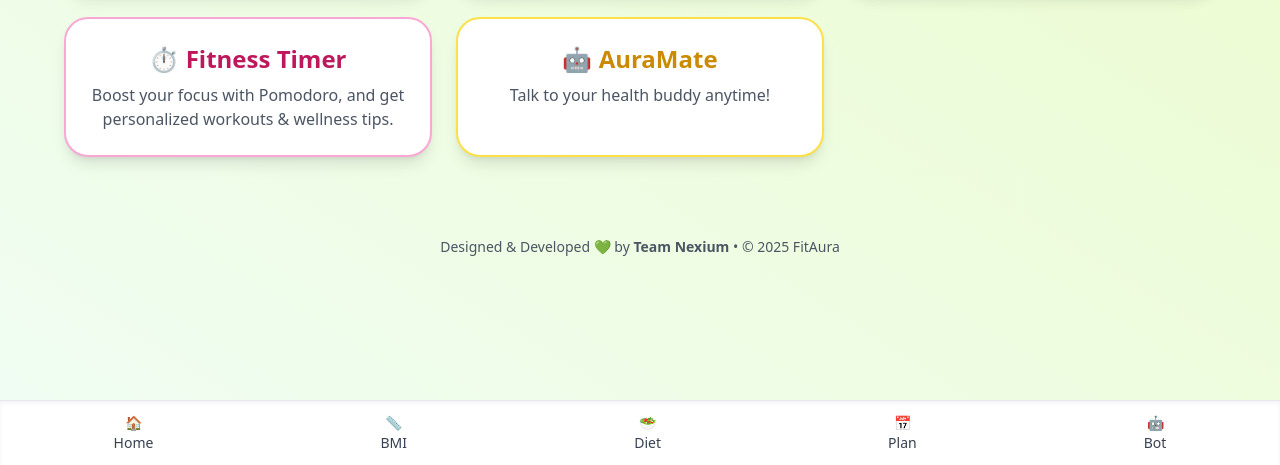
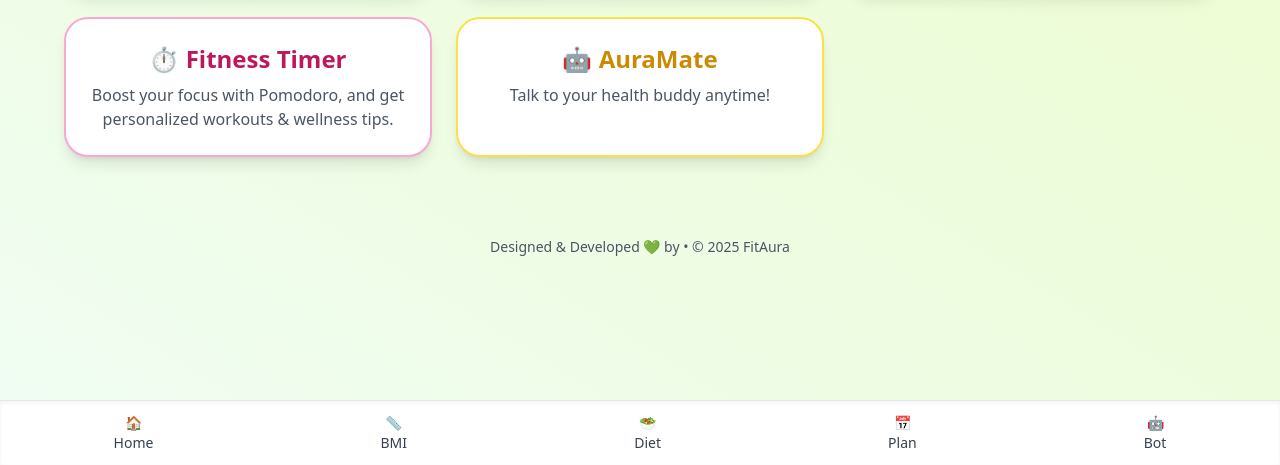
Before and after one commit to pavani-1629/FitAura, a Flask app: page /index in a window 1280 px wide. Shown: the part 335-800 px from the top of the page. Run offline with Flask 3, Linux system fonts and the light colour scheme; some libraries are stand-ins or nearby versions.

Commit message:
Update index.html

```diff
--- a/templates/index.html
+++ b/templates/index.html
@@ -102,7 +102,7 @@
 
   <!-- 🔻 Footer -->
   <footer class="text-center mt-16 text-gray-600 text-sm py-4">
-    Designed & Developed 💚 by <strong>Team Nexium</strong> • © 2025 FitAura
+    Designed & Developed 💚 by <strong></strong> • © 2025 FitAura
   </footer>
 
 </body>
```
